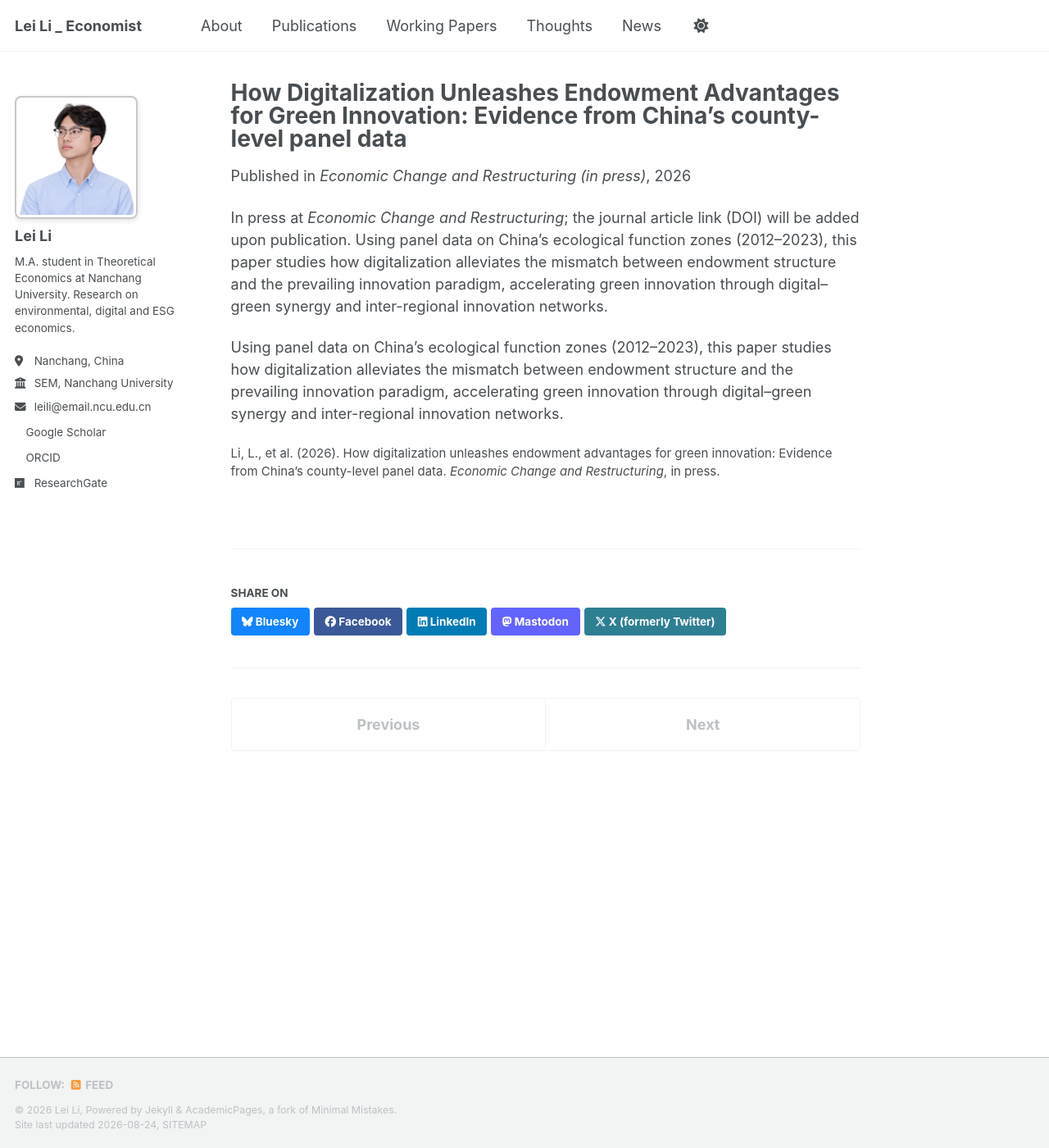
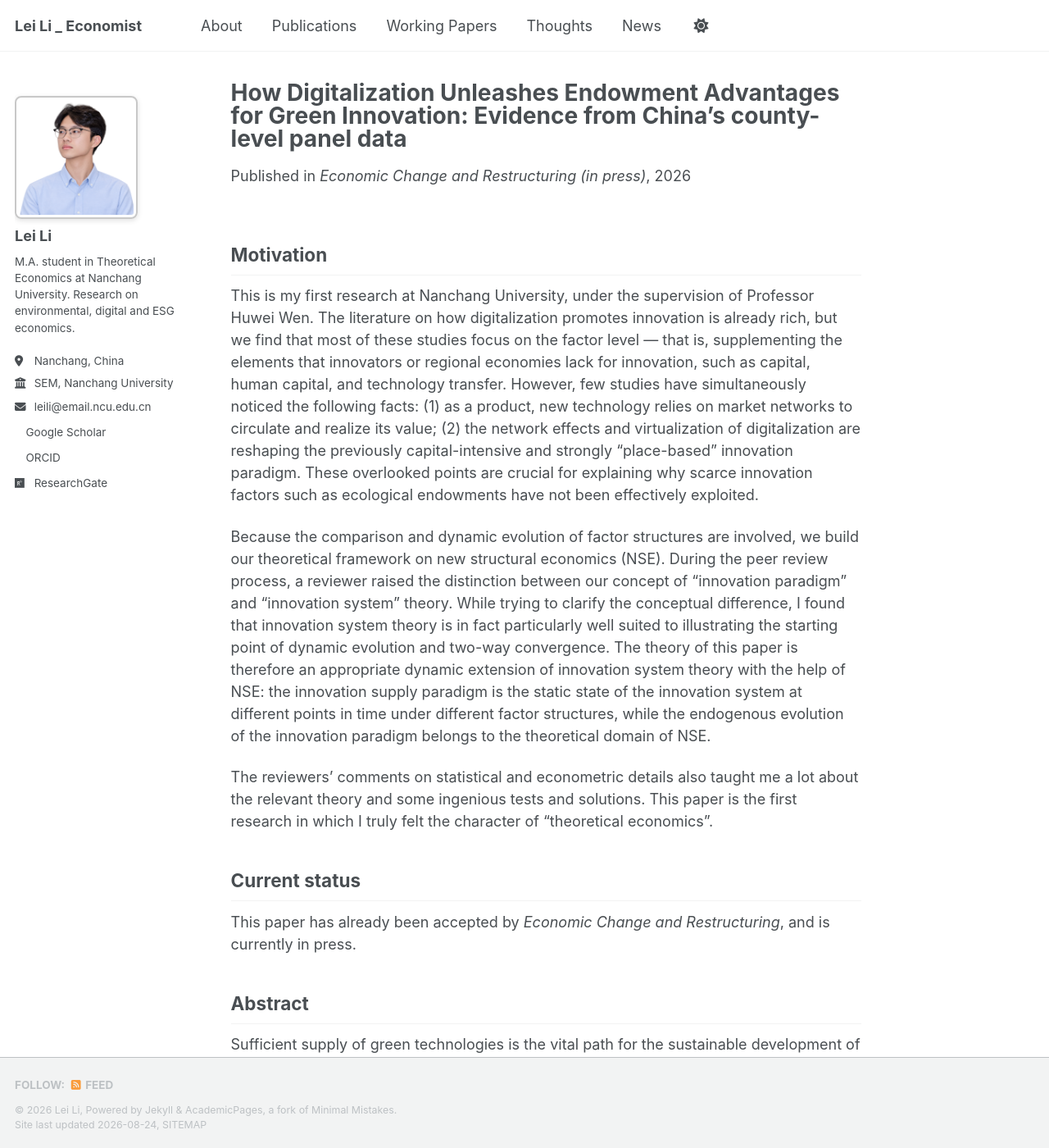
Before and after one commit to LeiLi-Econ/LeiLi-Econ.github.io, a Jekyll site: the page built from _publications/2026-digitalization-green-innovation.md, in a window 1280 px wide and 1400 px high. Shown: the whole window at 82% size. Built offline with Jekyll 4.4.1, drawn with Linux system fonts in a browser that asks for light colours; a style sheet for code colours, icons or effects is not loaded; some of the changed text lies outside the part shown.

Commit message:
Update digitalization & green innovation page (English motivation, early version PDF link)

```diff
--- a/_publications/2026-digitalization-green-innovation.md
+++ b/_publications/2026-digitalization-green-innovation.md
@@ -3,12 +3,23 @@ title: "How Digitalization Unleashes Endowment Advantages for Green Innovation:
 collection: publications
 category: workingpapers
 permalink: /publication/2026-digitalization-green-innovation
-excerpt: 'Digitalization, endowment-structure upgrading and green innovation in China’s ecological function zones. In press, Economic Change and Restructuring.'
+excerpt: 'Integrating New Structural Economics and Innovation System Theory to analyse the green endowment suppression in ecological functional areas, a two-way convergence on the innovation supply paradigm is the key. In press, Economic Change and Restructuring.'
 date: 2026-01-15
 venue: 'Economic Change and Restructuring (in press)'
-citation: 'Li, L., et al. (2026). How digitalization unleashes endowment advantages for green innovation: Evidence from China’s county-level panel data. <i>Economic Change and Restructuring</i>, in press.'
+citation: 'Wen, H. & Li, L. (2026). How digitalization unleashes endowment advantages for green innovation: Evidence from China’s county-level panel data. <i>Economic Change and Restructuring</i>, in press.'
 ---
 
-In press at <i>Economic Change and Restructuring</i>; the journal article link (DOI) will be added upon publication. Using panel data on China’s ecological function zones (2012–2023), this paper studies how digitalization alleviates the mismatch between endowment structure and the prevailing innovation paradigm, accelerating green innovation through digital–green synergy and inter-regional innovation networks.
+## Motivation
+This is my first research at Nanchang University, under the supervision of Professor Huwei Wen. The literature on how digitalization promotes innovation is already rich, but we find that most of these studies focus on the factor level — that is, supplementing the elements that innovators or regional economies lack for innovation, such as capital, human capital, and technology transfer. However, few studies have simultaneously noticed the following facts: (1) as a product, new technology relies on market networks to circulate and realize its value; (2) the network effects and virtualization of digitalization are reshaping the previously capital-intensive and strongly "place-based" innovation paradigm. These overlooked points are crucial for explaining why scarce innovation factors such as ecological endowments have not been effectively exploited.
 
-Using panel data on China’s ecological function zones (2012–2023), this paper studies how digitalization alleviates the mismatch between endowment structure and the prevailing innovation paradigm, accelerating green innovation through digital–green synergy and inter-regional innovation networks.
+Because the comparison and dynamic evolution of factor structures are involved, we build our theoretical framework on new structural economics (NSE). During the peer review process, a reviewer raised the distinction between our concept of "innovation paradigm" and "innovation system" theory. While trying to clarify the conceptual difference, I found that innovation system theory is in fact particularly well suited to illustrating the starting point of dynamic evolution and two-way convergence. The theory of this paper is therefore an appropriate dynamic extension of innovation system theory with the help of NSE: the innovation supply paradigm is the static state of the innovation system at different points in time under different factor structures, while the endogenous evolution of the innovation paradigm belongs to the theoretical domain of NSE.
+
+The reviewers' comments on statistical and econometric details also taught me a lot about the relevant theory and some ingenious tests and solutions. This paper is the first research in which I truly felt the character of "theoretical economics".
+
+## Current status
+This paper has already been accepted by *Economic Change and Restructuring*, and is currently in press.
+
+## Abstract
+Sufficient supply of green technologies is the vital path for the sustainable development of ecological conservation areas. Although these areas have abundant ecological endowment, their comparative advantages are suppressed due to a mismatch between the endowment structure and the prevailing innovation paradigm. On the basis of innovation system theory, this study incorporates the endogenous structural evolution perspective from new structural economics to examine how digitalization alleviates this mismatch. Using panel data of China’s ecological function zones (EFZs) from 2012 to 2023, empirical results have shown a mutual convergence dynamic: digitalization effectively accelerates the upgrading of the local endowment structure to meet the traditional innovation paradigm; it also alters the innovation supply paradigm by activating digital-green synergy and stimulating inter-regional innovation market networks. A proactive government could amplify this effect through digital-powered environmental regulation. The heterogeneity findings indicate that the impact of digitalization on green technological innovation is related not only to socioeconomic factors but also to the abundance of local ecological endowment, which shapes the digital application scenarios. These findings highlight the broader effect of digitalization on long-term economic evolution and innovation paradigm shifts, offering insights for latecomer economies pursuing green development.
+
+This is an early version of this paper circulated as "Digital Driven Green Productivity" ([PDF](https://LeiLi-Econ.github.io/files/digitalization-green-innovation-early.pdf)).
```
